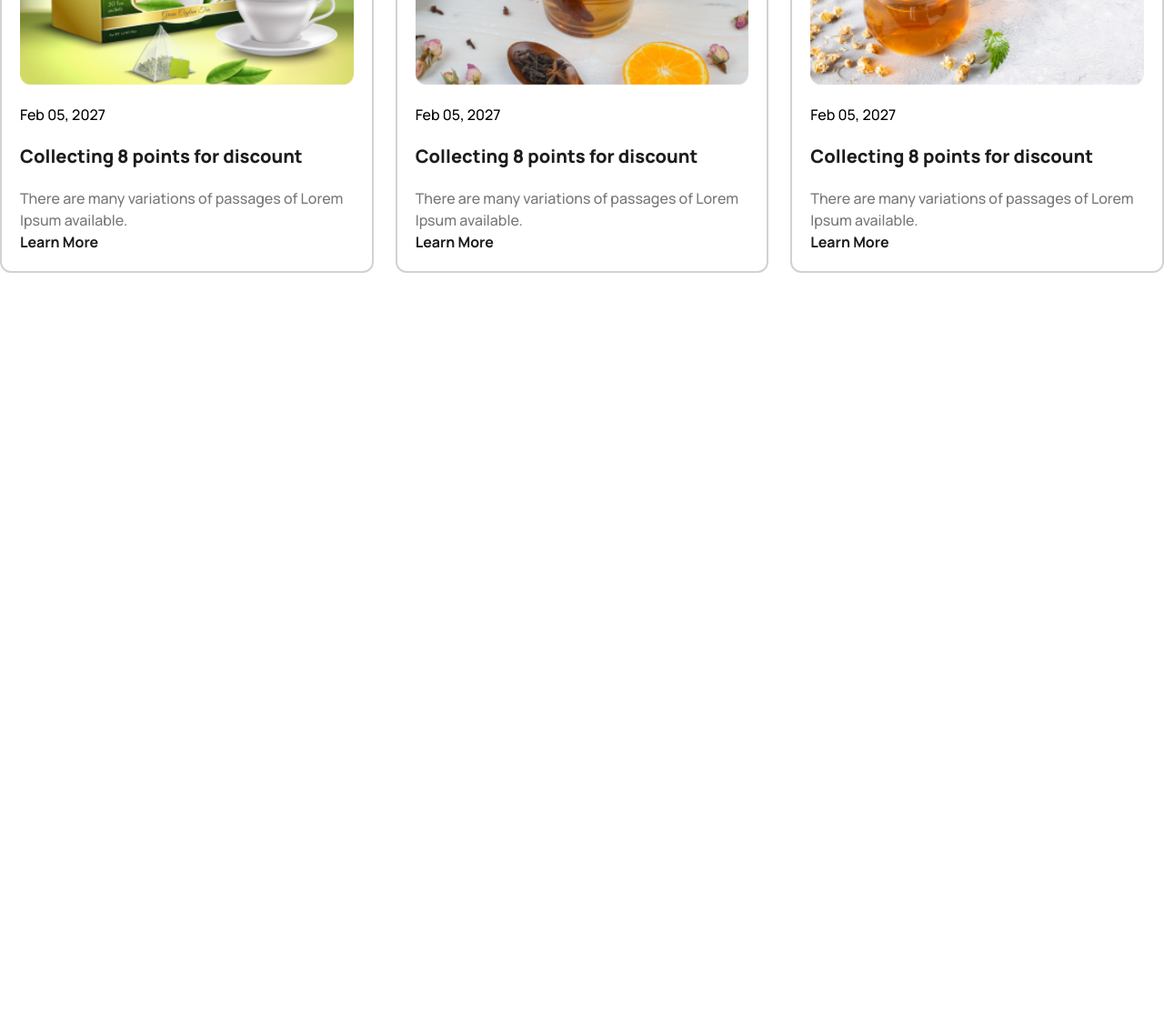
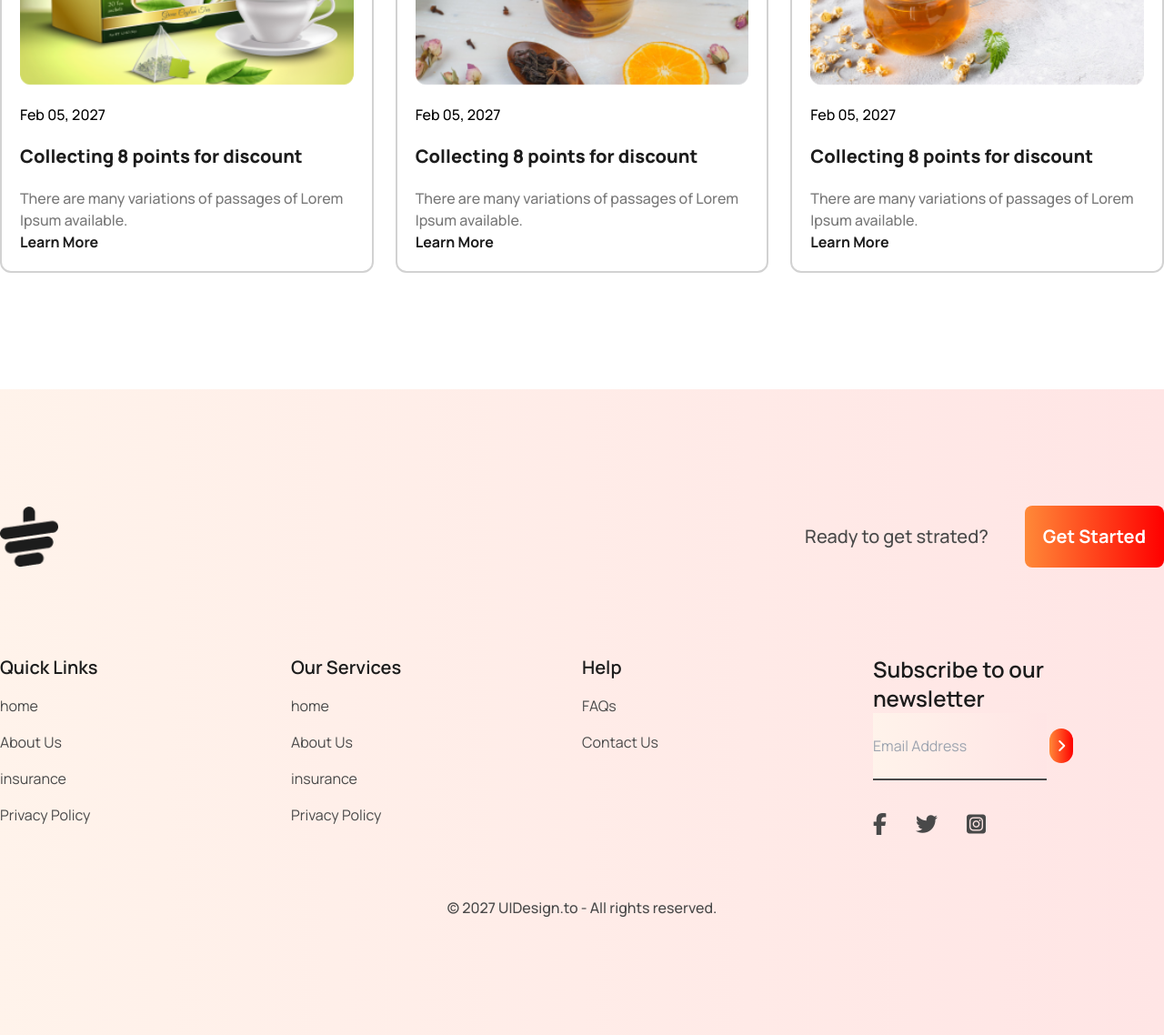
Before and after one commit to kawsarahmed24/tea-house, a plain HTML site: page index.html in a window 1280 px wide. Shown: the part 3000-4138 px from the top of the page at 91% size. Before the commit the page ends 3300 px from the top, so only its background shows below. Drawn offline with nearby package versions, Linux system fonts and the light colour scheme.

Commit message:
Complete tea house project

```diff
--- a/index.html
+++ b/index.html
@@ -8,6 +8,7 @@
     <link rel="preconnect" href="https://fonts.googleapis.com">
     <link rel="preconnect" href="https://fonts.gstatic.com" crossorigin>
     <link href="https://fonts.googleapis.com/css2?family=Manrope:wght@200..800&display=swap" rel="stylesheet">
+    <script src="https://kit.fontawesome.com/51766868f9.js" crossorigin="anonymous"></script>
     <script src="https://cdn.tailwindcss.com"></script>
     <script>
         tailwind.config = {
@@ -15,12 +16,15 @@
                 extend: {
                     colors: {
                         dark01: '#1C1C1C',
+                        dark02: '#494949',
                         dark03: '#777777',
                         dark05: '#D2D2D2',
                         gdnt01: '#FF0000',
                         gdnt02: '#FF8938',
                         white01: '#F4F4F4',
                         dark07: '#F4F4F4',
+                        orange01: 'rgba(255, 0, 0, 0.1)',
+                        orange02: 'rgba(255, 137, 56, 0.1)',
                     }
                 }
             }
@@ -189,8 +193,57 @@
             </div>
         </section>
     </main>
-    <footer>
-
+    <footer class="w-full mt-32 py-32 bg-gradient-to-l from-orange01 to-orange02">
+        <section class="lg:container mx-auto">
+            <div class="flex flex-col sm:flex-row justify-between items-center mb-24 gap-y-9">
+                <img src="images/cup.png" class="w-16" alt="">
+                <div class="flex gap-10 items-center">
+                    <h3 class="text-dark02 text-xl font-medium">Ready to get strated?</h3>
+                    <button
+                    class="text-white font-bold text-xl p-5 rounded-lg bg-gradient-to-l from-gdnt01 to-gdnt02">Get Started</button>
+                </div>
+            </div>
+            <div class="grid grid-cols-2 md:grid-cols-4 gap-y-14">
+                <div>
+                    <h3 class="text-xl font-semibold text-dark01">Quick Links</h3>
+                    <ul class="list-none pl-0 text-dark02 text-base">
+                        <li class="mt-4">home</li>
+                        <li class="mt-4">About Us</li>
+                        <li class="mt-4">insurance</li>
+                        <li class="mt-4">Privacy Policy</li>
+                    </ul>
+                </div>
+                <div>
+                    <h3 class="text-xl font-semibold text-dark01">Our Services</h3>
+                    <ul class="list-none pl-0 text-dark02 text-base">
+                        <li class="mt-4">home</li>
+                        <li class="mt-4">About Us</li>
+                        <li class="mt-4">insurance</li>
+                        <li class="mt-4">Privacy Policy</li>
+                    </ul>
+                </div>
+                <div>
+                    <h3 class="text-xl font-semibold text-dark01">Help</h3>
+                    <ul class="list-none pl-0 text-dark02 text-base">
+                        <li class="mt-4">FAQs</li>
+                        <li class="mt-4">Contact Us</li>
+                    </ul>
+                </div>
+                <div>
+                    <h3 class="text-2xl font-semibold text-dark01 pr-16">Subscribe to our newsletter</h3>
+                    <div>
+                        <input type="text" placeholder="Email Address" class="border-0 bg-gradient-to-l from-orange01 to-orange02 border-b-2 border-b-dark02 py-6">
+                        <span class="rounded-full bg-gradient-to-l from-gdnt01 to-gdnt02 p-2 text-white"><i class="fa-solid fa-angle-right"></i></span>
+                        <ul class="pl-0 flex list-none gap-8 mt-8 text-dark02 text-2xl">
+                            <li><i class="fa-brands fa-facebook-f"></i></li>
+                            <li><i class="fa-brands fa-twitter"></i></li>
+                            <li><i class="fa-brands fa-square-instagram"></i></li>
+                        </ul>
+                    </div>
+                </div>
+            </div>
+            <p class="text-dark02 text-center font-medium mt-16">© 2027 UIDesign.to - All rights reserved.</p>
+        </section>
     </footer>
 </body>
 
```
